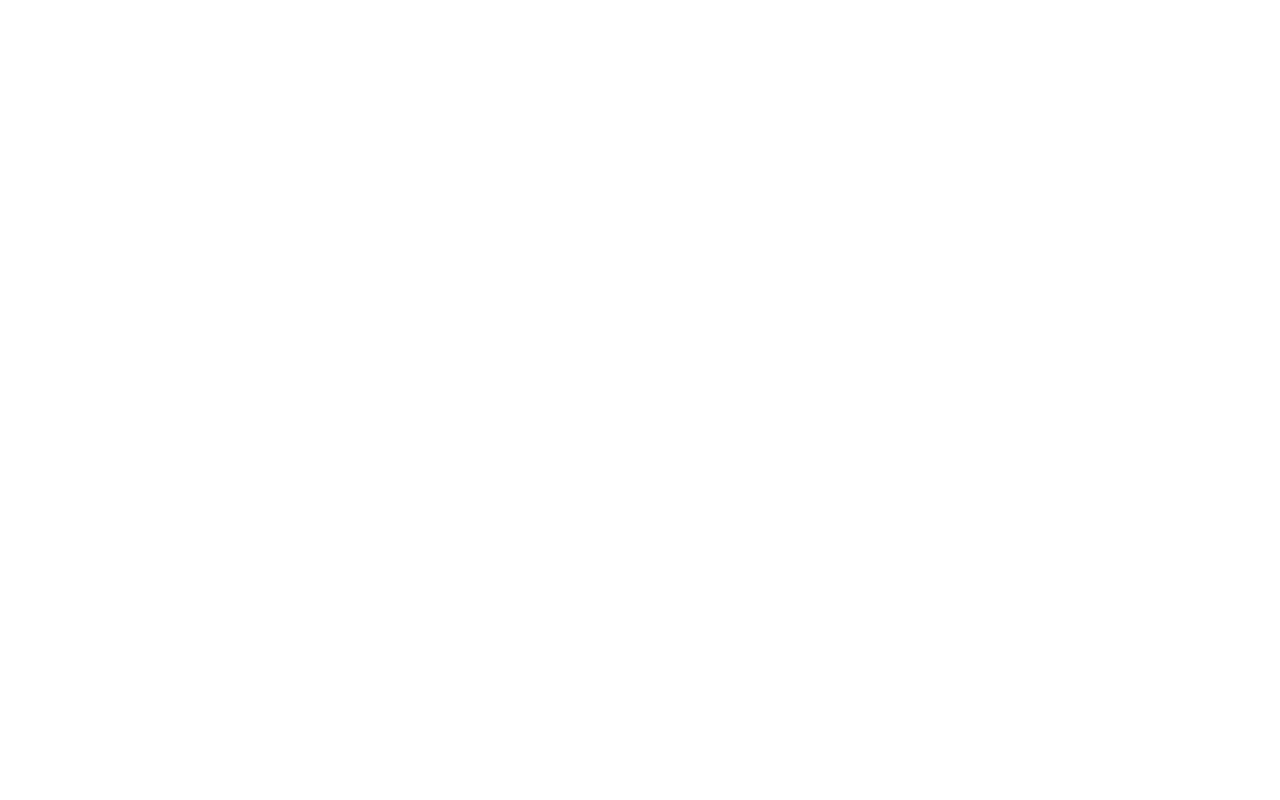
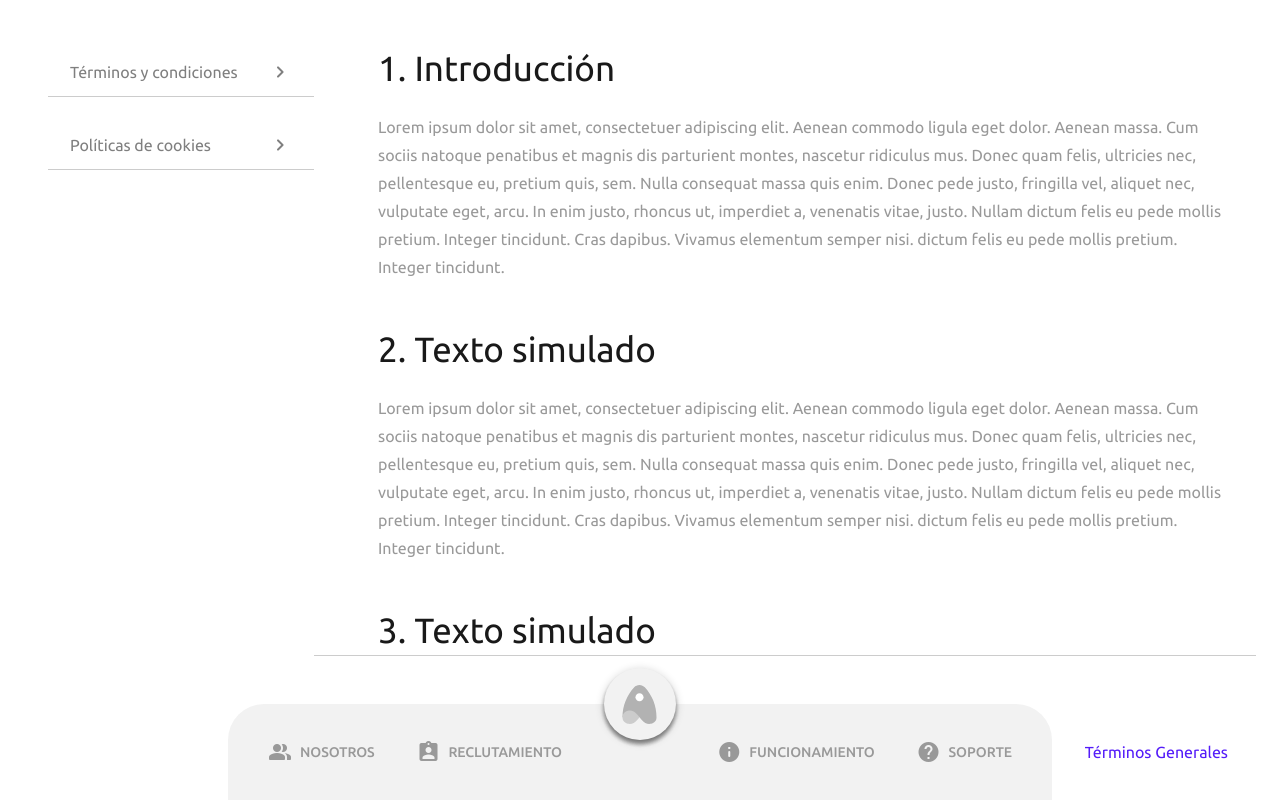
Before and after one commit to lucascode07/navhe-landing, a Gatsby site: page /terminos-generales/terminos-condiciones in a window 1280 px wide. Before the commit this address had no page. Built offline with nearby package versions, Linux system fonts and the light colour scheme; Gatsby itself is replaced by a stand-in of ours; a web font is replaced by a local one.

Commit message:
feat: se agrega página de Términos generales

```diff
--- a/gatsby-node.ts
+++ b/gatsby-node.ts
@@ -394,6 +394,81 @@ const listInternalPages: InternalPage[] = [
       },
     ],
   },
+  {
+    slug: "terminos-generales",
+    sidebarNavigationData: [
+      {
+        copy: "Términos y condiciones",
+        icon: "",
+        slug: "terminos-condiciones",
+      },
+      { copy: "Políticas de cookies", icon: "", slug: "politica-cookies" },
+    ],
+    subpages: [
+      {
+        slug: "terminos-condiciones",
+        sections: [
+          [
+            {
+              title: "1. Introducción",
+              text: [
+                "Lorem ipsum dolor sit amet, consectetuer adipiscing elit. Aenean commodo ligula eget dolor. Aenean massa. Cum sociis natoque penatibus et magnis dis parturient montes, nascetur ridiculus mus. Donec quam felis, ultricies nec, pellentesque eu, pretium quis, sem. Nulla consequat massa quis enim. Donec pede justo, fringilla vel, aliquet nec, vulputate eget, arcu. In enim justo, rhoncus ut, imperdiet a, venenatis vitae, justo. Nullam dictum felis eu pede mollis pretium. Integer tincidunt. Cras dapibus. Vivamus elementum semper nisi. dictum felis eu pede mollis pretium. Integer tincidunt.",
+              ],
+              gridData: [],
+              statsInfo: [],
+            },
+            {
+              title: "2. Texto simulado",
+              text: [
+                "Lorem ipsum dolor sit amet, consectetuer adipiscing elit. Aenean commodo ligula eget dolor. Aenean massa. Cum sociis natoque penatibus et magnis dis parturient montes, nascetur ridiculus mus. Donec quam felis, ultricies nec, pellentesque eu, pretium quis, sem. Nulla consequat massa quis enim. Donec pede justo, fringilla vel, aliquet nec, vulputate eget, arcu. In enim justo, rhoncus ut, imperdiet a, venenatis vitae, justo. Nullam dictum felis eu pede mollis pretium. Integer tincidunt. Cras dapibus. Vivamus elementum semper nisi. dictum felis eu pede mollis pretium. Integer tincidunt.",
+              ],
+              gridData: [],
+              statsInfo: [],
+            },
+            {
+              title: "3. Texto simulado",
+              text: [
+                "Lorem ipsum dolor sit amet, consectetuer adipiscing elit. Aenean commodo ligula eget dolor. Aenean massa. Cum sociis natoque penatibus et magnis dis parturient montes, nascetur ridiculus mus. Donec quam felis, ultricies nec, pellentesque eu, pretium quis, sem. Nulla consequat massa quis enim. Donec pede justo, fringilla vel, aliquet nec, vulputate eget, arcu. In enim justo, rhoncus ut, imperdiet a, venenatis vitae, justo. Nullam dictum felis eu pede mollis pretium. Integer tincidunt. Cras dapibus. Vivamus elementum semper nisi. dictum felis eu pede mollis pretium. Integer tincidunt.",
+              ],
+              gridData: [],
+              statsInfo: [],
+            },
+          ],
+        ],
+      },
+      {
+        slug: "politica-cookies",
+        sections: [
+          [
+            {
+              title: "1. Introducción",
+              text: [
+                "Lorem ipsum dolor sit amet, consectetuer adipiscing elit. Aenean commodo ligula eget dolor. Aenean massa. Cum sociis natoque penatibus et magnis dis parturient montes, nascetur ridiculus mus. Donec quam felis, ultricies nec, pellentesque eu, pretium quis, sem. Nulla consequat massa quis enim. Donec pede justo, fringilla vel, aliquet nec, vulputate eget, arcu. In enim justo, rhoncus ut, imperdiet a, venenatis vitae, justo. Nullam dictum felis eu pede mollis pretium. Integer tincidunt. Cras dapibus. Vivamus elementum semper nisi. dictum felis eu pede mollis pretium. Integer tincidunt.",
+              ],
+              gridData: [],
+              statsInfo: [],
+            },
+            {
+              title: "2. Texto simulado",
+              text: [
+                "Lorem ipsum dolor sit amet, consectetuer adipiscing elit. Aenean commodo ligula eget dolor. Aenean massa. Cum sociis natoque penatibus et magnis dis parturient montes, nascetur ridiculus mus. Donec quam felis, ultricies nec, pellentesque eu, pretium quis, sem. Nulla consequat massa quis enim. Donec pede justo, fringilla vel, aliquet nec, vulputate eget, arcu. In enim justo, rhoncus ut, imperdiet a, venenatis vitae, justo. Nullam dictum felis eu pede mollis pretium. Integer tincidunt. Cras dapibus. Vivamus elementum semper nisi. dictum felis eu pede mollis pretium. Integer tincidunt.",
+              ],
+              gridData: [],
+              statsInfo: [],
+            },
+            {
+              title: "3. Texto simulado",
+              text: [
+                "Lorem ipsum dolor sit amet, consectetuer adipiscing elit. Aenean commodo ligula eget dolor. Aenean massa. Cum sociis natoque penatibus et magnis dis parturient montes, nascetur ridiculus mus. Donec quam felis, ultricies nec, pellentesque eu, pretium quis, sem. Nulla consequat massa quis enim. Donec pede justo, fringilla vel, aliquet nec, vulputate eget, arcu. In enim justo, rhoncus ut, imperdiet a, venenatis vitae, justo. Nullam dictum felis eu pede mollis pretium. Integer tincidunt. Cras dapibus. Vivamus elementum semper nisi. dictum felis eu pede mollis pretium. Integer tincidunt.",
+              ],
+              gridData: [],
+              statsInfo: [],
+            },
+          ],
+        ],
+      },
+    ],
+  },
 ];
 
 exports.createPages = async ({ actions, graphql }: CreatePagesArgs) => {
--- a/src/components/molecules/internal-sidebar/InternalSidebar.tsx
+++ b/src/components/molecules/internal-sidebar/InternalSidebar.tsx
@@ -39,7 +39,10 @@ const InternalSidebar = ({ linksList }: Props) => {
                             to={`../${link.slug}`} activeClassName='active'>
                             <div className='navigation-link'>
                                 <div className='navigation-link__info'>
-                                    <i className={link.icon}></i>
+                                    {
+                                        (link.icon !== '') &&
+                                        <i className={link.icon}></i>
+                                    }
                                     <p>{link.copy}</p>
                                 </div>
                                 <i className='icon-arrow-right'></i>
--- a/src/components/organisms/bottom-navbar/BottomNavbar.tsx
+++ b/src/components/organisms/bottom-navbar/BottomNavbar.tsx
@@ -37,7 +37,8 @@ const BottomNavbar = () => {
             <Link
                 to='/terminos-generales'
                 className='o-bottom-navbar__terms'
-                activeClassName='active'>
+                activeClassName='active'
+                partiallyActive={true}>
                 Términos Generales
             </Link>
         </div>
--- a/src/components/organisms/internal-content/InternalContent.tsx
+++ b/src/components/organisms/internal-content/InternalContent.tsx
@@ -16,9 +16,14 @@ const InternalContent = ({ sections, parentSlug, title }: Props) => {
 
     return (
         <section className='o-internal-content'>
-            <div className='section-badge'>
-                <p>{parentSlug.toUpperCase()}</p>
-            </div>
+            {
+                (parentSlug !== 'terminos-generales') &&
+                (
+                    <div className='section-badge'>
+                        <p>{parentSlug.toUpperCase()}</p>
+                    </div>
+                )
+            }
             <h2>{title}</h2>
             {
                 sections.map((section, index) => (
--- a/src/data/internalPage.ts
+++ b/src/data/internalPage.ts
@@ -383,4 +383,79 @@ export const listInternalPages: InternalPage[] = [
       },
     ],
   },
+  {
+    slug: "terminos-generales",
+    sidebarNavigationData: [
+      {
+        copy: "Términos y condiciones",
+        icon: "",
+        slug: "terminos-condiciones",
+      },
+      { copy: "Políticas de cookies", icon: "", slug: "politica-cookies" },
+    ],
+    subpages: [
+      {
+        slug: "terminos-condiciones",
+        sections: [
+          [
+            {
+              title: "1. Introducción",
+              text: [
+                "Lorem ipsum dolor sit amet, consectetuer adipiscing elit. Aenean commodo ligula eget dolor. Aenean massa. Cum sociis natoque penatibus et magnis dis parturient montes, nascetur ridiculus mus. Donec quam felis, ultricies nec, pellentesque eu, pretium quis, sem. Nulla consequat massa quis enim. Donec pede justo, fringilla vel, aliquet nec, vulputate eget, arcu. In enim justo, rhoncus ut, imperdiet a, venenatis vitae, justo. Nullam dictum felis eu pede mollis pretium. Integer tincidunt. Cras dapibus. Vivamus elementum semper nisi. dictum felis eu pede mollis pretium. Integer tincidunt.",
+              ],
+              gridData: [],
+              statsInfo: [],
+            },
+            {
+              title: "2. Texto simulado",
+              text: [
+                "Lorem ipsum dolor sit amet, consectetuer adipiscing elit. Aenean commodo ligula eget dolor. Aenean massa. Cum sociis natoque penatibus et magnis dis parturient montes, nascetur ridiculus mus. Donec quam felis, ultricies nec, pellentesque eu, pretium quis, sem. Nulla consequat massa quis enim. Donec pede justo, fringilla vel, aliquet nec, vulputate eget, arcu. In enim justo, rhoncus ut, imperdiet a, venenatis vitae, justo. Nullam dictum felis eu pede mollis pretium. Integer tincidunt. Cras dapibus. Vivamus elementum semper nisi. dictum felis eu pede mollis pretium. Integer tincidunt.",
+              ],
+              gridData: [],
+              statsInfo: [],
+            },
+            {
+              title: "3. Texto simulado",
+              text: [
+                "Lorem ipsum dolor sit amet, consectetuer adipiscing elit. Aenean commodo ligula eget dolor. Aenean massa. Cum sociis natoque penatibus et magnis dis parturient montes, nascetur ridiculus mus. Donec quam felis, ultricies nec, pellentesque eu, pretium quis, sem. Nulla consequat massa quis enim. Donec pede justo, fringilla vel, aliquet nec, vulputate eget, arcu. In enim justo, rhoncus ut, imperdiet a, venenatis vitae, justo. Nullam dictum felis eu pede mollis pretium. Integer tincidunt. Cras dapibus. Vivamus elementum semper nisi. dictum felis eu pede mollis pretium. Integer tincidunt.",
+              ],
+              gridData: [],
+              statsInfo: [],
+            },
+          ],
+        ],
+      },
+      {
+        slug: "politica-cookies",
+        sections: [
+          [
+            {
+              title: "1. Introducción",
+              text: [
+                "Lorem ipsum dolor sit amet, consectetuer adipiscing elit. Aenean commodo ligula eget dolor. Aenean massa. Cum sociis natoque penatibus et magnis dis parturient montes, nascetur ridiculus mus. Donec quam felis, ultricies nec, pellentesque eu, pretium quis, sem. Nulla consequat massa quis enim. Donec pede justo, fringilla vel, aliquet nec, vulputate eget, arcu. In enim justo, rhoncus ut, imperdiet a, venenatis vitae, justo. Nullam dictum felis eu pede mollis pretium. Integer tincidunt. Cras dapibus. Vivamus elementum semper nisi. dictum felis eu pede mollis pretium. Integer tincidunt.",
+              ],
+              gridData: [],
+              statsInfo: [],
+            },
+            {
+              title: "2. Texto simulado",
+              text: [
+                "Lorem ipsum dolor sit amet, consectetuer adipiscing elit. Aenean commodo ligula eget dolor. Aenean massa. Cum sociis natoque penatibus et magnis dis parturient montes, nascetur ridiculus mus. Donec quam felis, ultricies nec, pellentesque eu, pretium quis, sem. Nulla consequat massa quis enim. Donec pede justo, fringilla vel, aliquet nec, vulputate eget, arcu. In enim justo, rhoncus ut, imperdiet a, venenatis vitae, justo. Nullam dictum felis eu pede mollis pretium. Integer tincidunt. Cras dapibus. Vivamus elementum semper nisi. dictum felis eu pede mollis pretium. Integer tincidunt.",
+              ],
+              gridData: [],
+              statsInfo: [],
+            },
+            {
+              title: "3. Texto simulado",
+              text: [
+                "Lorem ipsum dolor sit amet, consectetuer adipiscing elit. Aenean commodo ligula eget dolor. Aenean massa. Cum sociis natoque penatibus et magnis dis parturient montes, nascetur ridiculus mus. Donec quam felis, ultricies nec, pellentesque eu, pretium quis, sem. Nulla consequat massa quis enim. Donec pede justo, fringilla vel, aliquet nec, vulputate eget, arcu. In enim justo, rhoncus ut, imperdiet a, venenatis vitae, justo. Nullam dictum felis eu pede mollis pretium. Integer tincidunt. Cras dapibus. Vivamus elementum semper nisi. dictum felis eu pede mollis pretium. Integer tincidunt.",
+              ],
+              gridData: [],
+              statsInfo: [],
+            },
+          ],
+        ],
+      },
+    ],
+  },
 ];
```
Also changed, not shown: src/pages/terminos-generales.tsx (+7 -4 lines).
